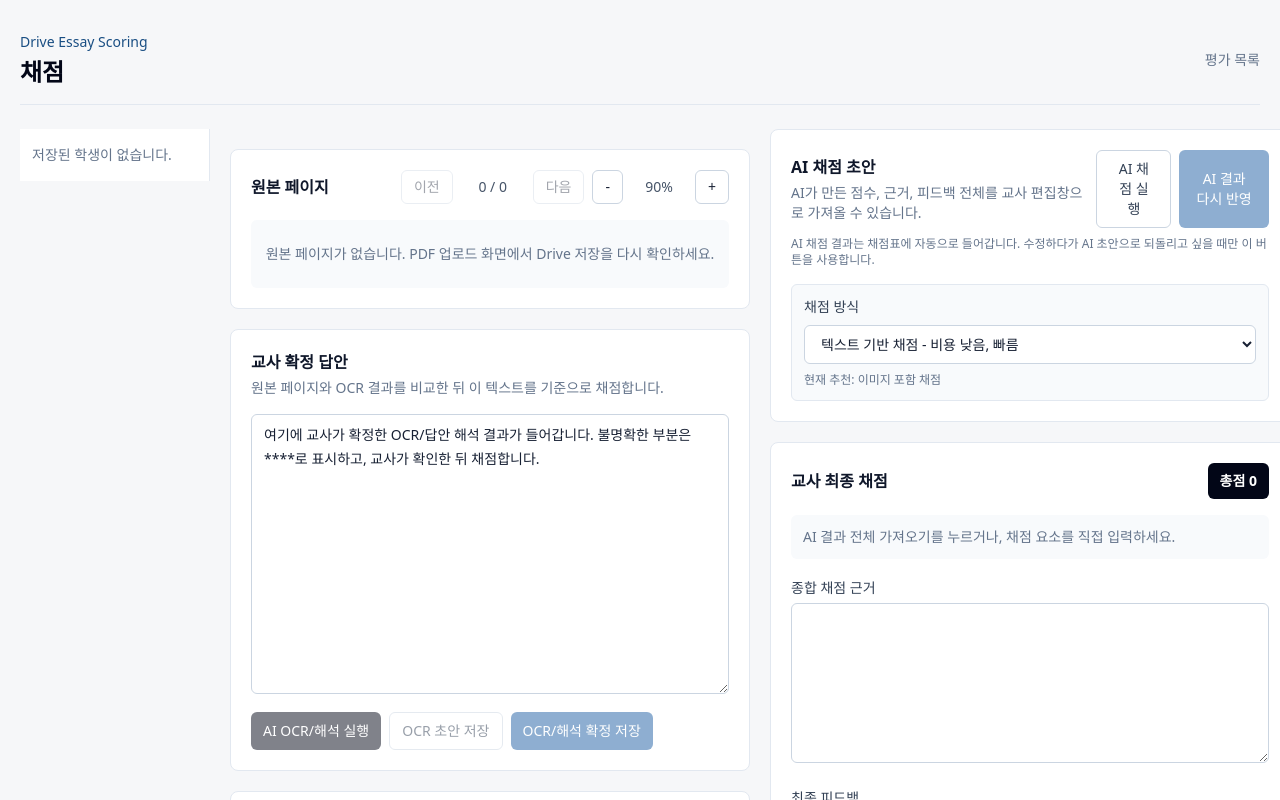
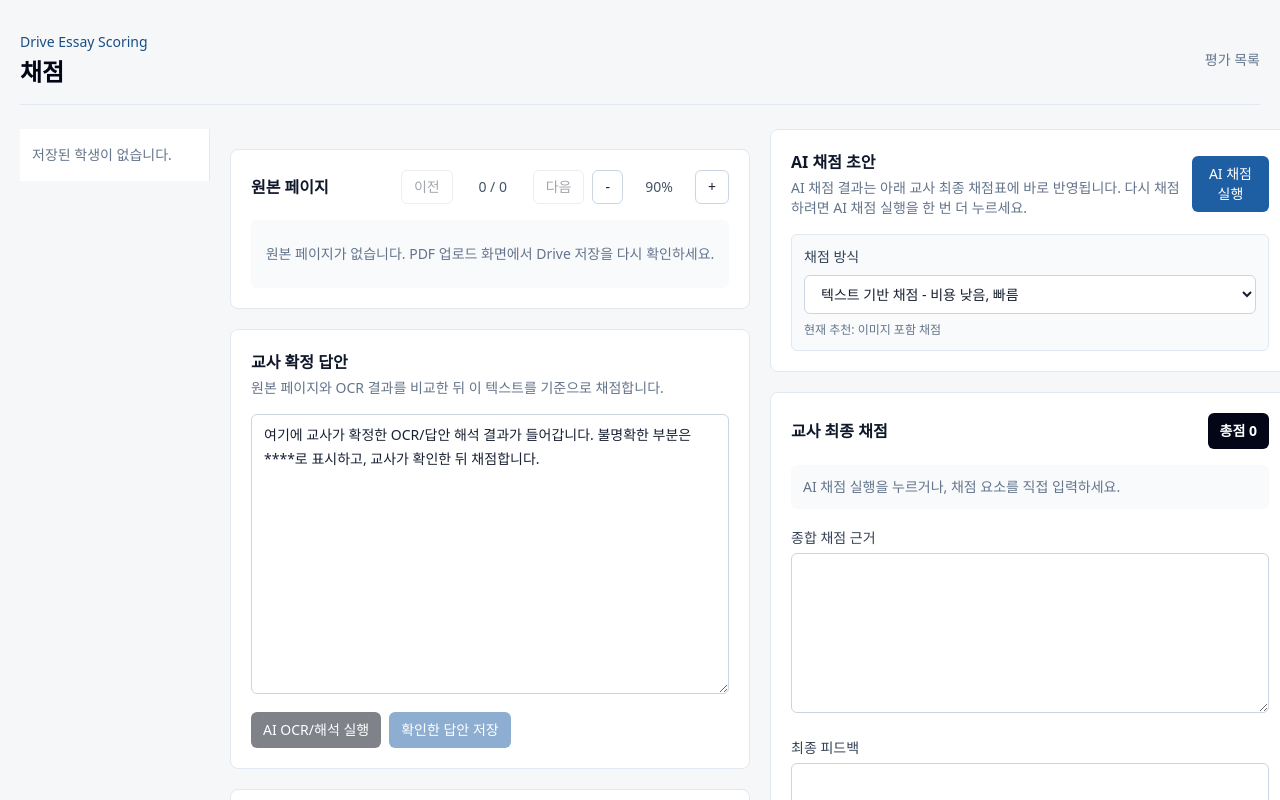
Before and after one commit to Byeongeo/drive-essay-scoring, a Next.js app: page /subjects/1/assessments/1/grade in a window 1280 px wide. Shown: the top 800 px of the page. Built offline with nearby package versions, Linux system fonts and the light colour scheme.

Commit message:
Simplify grading actions and restore saved status

```diff
--- a/app/api/drive/classes/route.ts
+++ b/app/api/drive/classes/route.ts
@@ -1,7 +1,7 @@
 import { getServerSession } from "next-auth";
 import { NextResponse } from "next/server";
 import { authOptions } from "@/lib/auth";
-import { listClassIndexesInDrive } from "@/lib/drive";
+import { listClassIndexesInDrive, readStudentGradingSummary } from "@/lib/drive";
 
 export const runtime = "nodejs";
 
@@ -26,7 +26,25 @@ export async function GET(req: Request) {
     }
 
     const classIndexes = await listClassIndexesInDrive(accessToken, assessmentFolderId);
-    return NextResponse.json(classIndexes);
+    const enriched = await Promise.all(
+      classIndexes.map(async (classIndex) => ({
+        ...classIndex,
+        students: await Promise.all(
+          classIndex.students.map(async (student) => {
+            const grading = await readStudentGradingSummary(accessToken, student.folderId);
+            const finalScore = grading.finalGrading?.totalScore;
+            return {
+              ...student,
+              status: grading.finalGrading ? "final-saved" : student.status,
+              totalScore: finalScore ?? student.totalScore,
+              aiGrading: grading.aiGrading,
+              finalGrading: grading.finalGrading,
+            };
+          }),
+        ),
+      })),
+    );
+    return NextResponse.json(enriched);
   } catch (err) {
     const message = err instanceof Error ? err.message : "반 목록 불러오기 실패";
     const status = message.includes("Google Drive 연결") ? 401 : 500;
--- a/app/subjects/[subjectId]/assessments/[assessmentId]/grade/page.tsx
+++ b/app/subjects/[subjectId]/assessments/[assessmentId]/grade/page.tsx
@@ -201,6 +201,22 @@ export default function GradePage({
         setFeedback("");
       }
       if (saved.finalGrading) {
+        setClassIndexes((currentClasses) =>
+          currentClasses.map((classIndex) => ({
+            ...classIndex,
+            students: classIndex.students.map((student) =>
+              student.folderId === folderId
+                ? {
+                    ...student,
+                    status: "final-saved" as const,
+                    totalScore: saved.finalGrading?.totalScore ?? student.totalScore,
+                    finalGrading: saved.finalGrading,
+                    aiGrading: saved.aiGrading,
+                  }
+                : student,
+            ),
+          })),
+        );
         setMessage("저장된 교사 최종 채점 결과를 불러왔습니다.");
       } else if (saved.aiGrading || confirmed) {
         setMessage("저장된 OCR/AI 채점 결과를 불러왔습니다.");
@@ -279,14 +295,6 @@ export default function GradePage({
     }
   }
 
-  function bringAiResult() {
-    if (!aiResult) return;
-    setScores(aiResult.scores);
-    setOverallReason(aiResult.overallReason);
-    setFeedback(aiResult.feedback);
-    setMessage("AI 채점 결과 전체를 편집창으로 가져왔습니다.");
-  }
-
   async function runAi() {
     setRunning(true);
     setError(null);
@@ -362,30 +370,6 @@ export default function GradePage({
     }
   }
 
-  async function makeOcrDraft() {
-    setError(null);
-    setMessage(null);
-    setSavingOcr(true);
-    const draft: OcrDraft = {
-      text: answerText,
-      maskedTokens: [],
-      visualElements,
-    };
-    setOcrDraft(draft);
-    try {
-      if (!selectedStudentFolderId) throw new Error("학생을 먼저 선택하세요.");
-      await saveStudentWorkToDrive({
-        studentFolderId: selectedStudentFolderId,
-        ocrDraft: draft,
-      });
-      setMessage("ocr-draft.json을 저장했습니다.");
-    } catch (err) {
-      setError(friendlyError(err, "OCR 초안 저장 실패"));
-    } finally {
-      setSavingOcr(false);
-    }
-  }
-
   async function runAiInterpretation() {
     setError(null);
     setMessage(null);
@@ -404,7 +388,7 @@ export default function GradePage({
         draft.visualElements.map((item) => item.kind),
       );
       if (gradingMode === "auto") setEffectiveGradingMode(nextRecommendedMode);
-      setMessage("AI가 원본 페이지를 해석해 ocr-draft.json을 저장했습니다. 내용을 확인한 뒤 확정 저장하세요.");
+      setMessage("AI가 원본 페이지를 해석했습니다. 내용을 확인한 뒤 답안을 저장하세요.");
     } catch (err) {
       setError(friendlyError(err, "AI OCR/해석 실패"));
     } finally {
@@ -425,11 +409,18 @@ export default function GradePage({
         confirmedByTeacher: true as const,
         confirmedAt: Date.now(),
       };
+      const draft = {
+        text: answerText,
+        maskedTokens: ocrDraft?.maskedTokens ?? [],
+        visualElements,
+      };
       await saveStudentWorkToDrive({
         studentFolderId: selectedStudentFolderId,
+        ocrDraft: draft,
         ocrConfirmed: confirmed,
       });
-      setMessage("ocr-confirmed.json을 저장했습니다.");
+      setOcrDraft(draft);
+      setMessage("교사가 확인한 답안을 저장했습니다.");
     } catch (err) {
       setError(friendlyError(err, "OCR 확정 저장 실패"));
     } finally {
@@ -468,6 +459,8 @@ export default function GradePage({
                 ...student,
                 status: "final-saved" as const,
                 totalScore: total,
+                aiGrading: aiResult,
+                finalGrading,
                 updatedAt: Date.now(),
               }
             : student,
@@ -503,7 +496,7 @@ export default function GradePage({
             ) : (
               students.map((student) => {
                 const selected = student.folderId === selectedStudentFolderId;
-                const completed = student.status === "final-saved";
+                const completed = student.status === "final-saved" || Boolean(student.finalGrading);
                 return (
                   <div
                     key={student.folderId}
@@ -590,7 +583,7 @@ export default function GradePage({
                         className="min-w-0 flex-1 truncate text-left text-sm text-slate-800"
                       >
                         {studentLabel(student)}
-                        {student.status === "final-saved" && (
+                        {(student.status === "final-saved" || student.finalGrading) && (
                           <span className="ml-2 rounded bg-green-50 px-1.5 py-0.5 text-xs font-medium text-green-700">
                             완료
                           </span>
@@ -684,7 +677,7 @@ export default function GradePage({
               </div>
               {ocrDraft && (
                 <span className="rounded-md bg-green-50 px-2 py-1 text-xs font-medium text-green-700">
-                  OCR 초안 있음
+                  답안 있음
                 </span>
               )}
             </div>
@@ -703,18 +696,11 @@ export default function GradePage({
                 {interpreting ? "AI 해석 중" : "AI OCR/해석 실행"}
               </button>
               <button
-                onClick={() => void makeOcrDraft()}
-                disabled={savingOcr || !selectedStudentFolderId}
-                className="rounded-md border border-slate-300 px-3 py-2 text-sm font-medium text-slate-700 hover:bg-slate-50 disabled:opacity-50"
-              >
-                OCR 초안 저장
-              </button>
-              <button
                 onClick={() => void confirmOcr()}
                 disabled={savingOcr || !selectedStudentFolderId}
                 className="rounded-md bg-brand-600 px-3 py-2 text-sm font-medium text-white hover:bg-brand-700 disabled:opacity-50"
               >
-                OCR/해석 확정 저장
+                확인한 답안 저장
               </button>
             </div>
           </div>
@@ -743,29 +729,17 @@ export default function GradePage({
               <div>
                 <h2 className="text-base font-semibold text-slate-900">AI 채점 초안</h2>
                 <p className="mt-1 text-sm text-slate-500">
-                  AI가 만든 점수, 근거, 피드백 전체를 교사 편집창으로 가져올 수 있습니다.
+                  AI 채점 결과는 아래 교사 최종 채점표에 바로 반영됩니다. 다시 채점하려면 AI 채점 실행을 한 번 더 누르세요.
                 </p>
               </div>
-              <div className="flex gap-2">
               <button
                 onClick={() => void runAi()}
                 disabled={running}
-                  className="rounded-md border border-slate-300 px-4 py-2 text-sm font-medium text-slate-700 hover:bg-slate-50 disabled:opacity-50"
+                className="rounded-md bg-brand-600 px-4 py-2 text-sm font-medium text-white hover:bg-brand-700 disabled:opacity-50"
               >
                 {running ? "채점 중" : "AI 채점 실행"}
               </button>
-                <button
-                  onClick={bringAiResult}
-                  disabled={!aiResult}
-                  className="rounded-md bg-brand-600 px-4 py-2 text-sm font-medium text-white hover:bg-brand-700 disabled:opacity-50"
-                >
-                  AI 결과 다시 반영
-                </button>
             </div>
-            </div>
-            <p className="mt-2 text-xs text-slate-500">
-              AI 채점 결과는 채점표에 자동으로 들어갑니다. 수정하다가 AI 초안으로 되돌리고 싶을 때만 이 버튼을 사용합니다.
-            </p>
             <div className="mt-4 rounded-md border border-slate-200 bg-slate-50 p-3">
               <label className="block text-sm font-medium text-slate-700">채점 방식</label>
               <select
@@ -829,7 +803,7 @@ export default function GradePage({
             <div className="mt-4 space-y-4">
               {scores.length === 0 ? (
                 <p className="rounded-md bg-slate-50 px-3 py-3 text-sm text-slate-500">
-                  AI 결과 전체 가져오기를 누르거나, 채점 요소를 직접 입력하세요.
+                  AI 채점 실행을 누르거나, 채점 요소를 직접 입력하세요.
                 </p>
               ) : (
                 scores.map((score, index) => (
```
Lines whose indentation alone changed are shown as unchanged.
